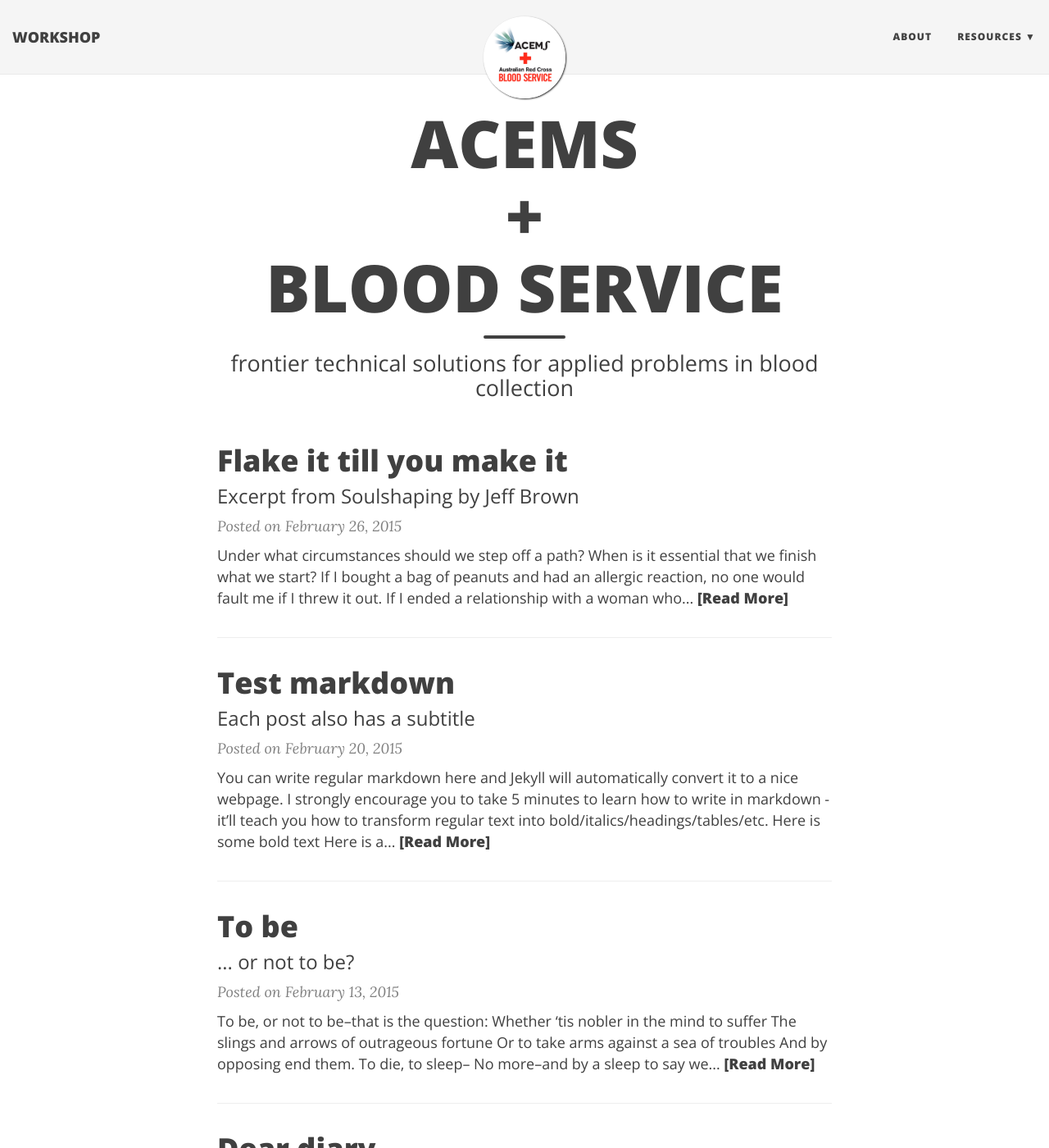
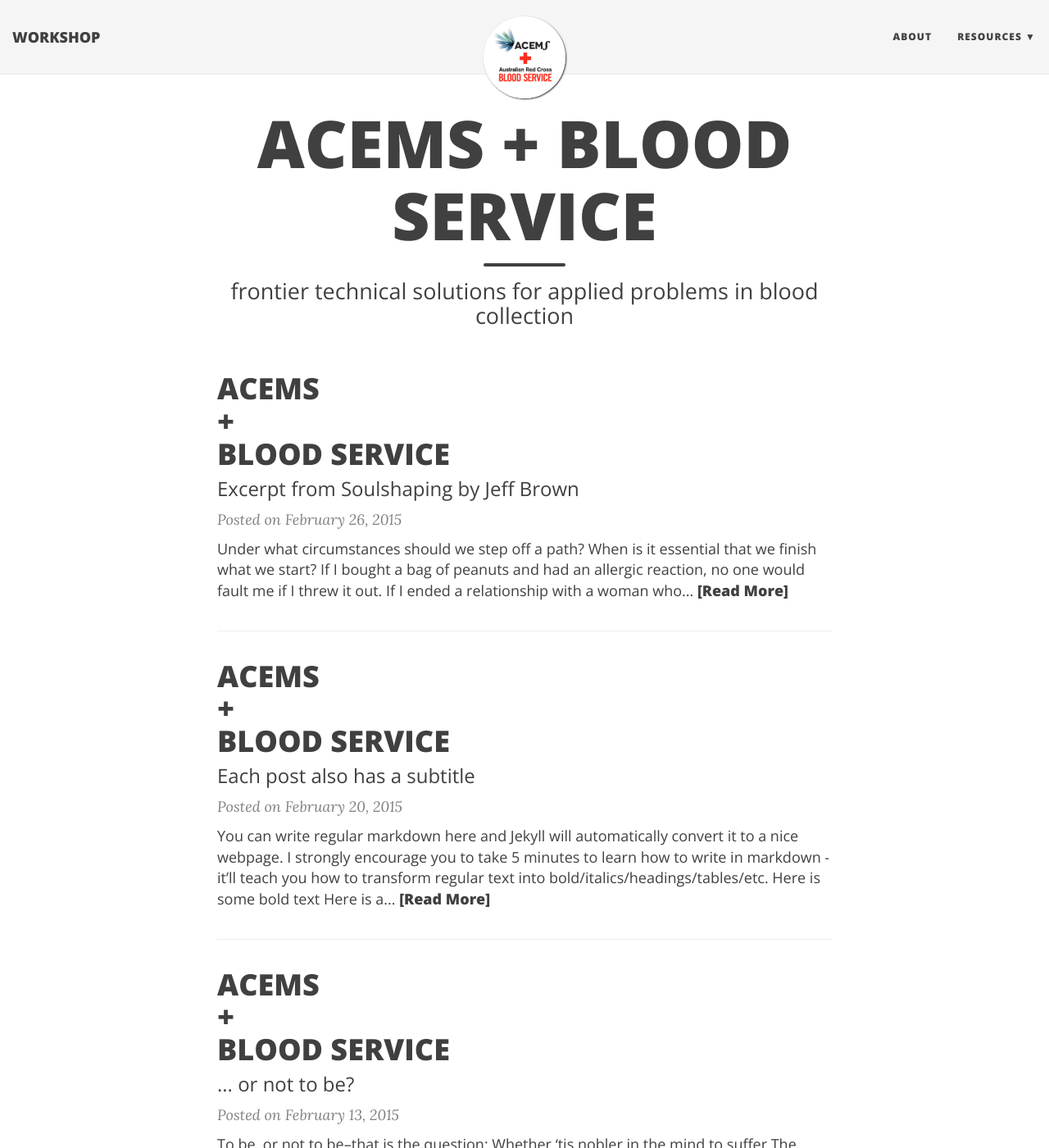
Before and after one commit to stephentwright/acems-bloodservice-workshop, a Jekyll site: the page built from index.html, in a window 1280 px wide and 1400 px high. Shown: the whole window at 82% size. Built offline with Jekyll 4.4.1, drawn with Linux system fonts in a browser that asks for light colours; nearby versions of some CDN libraries; the list of posts is cut into pages by our own code; some of the changed text lies outside the part shown.

Commit message:
finalising basic page

```diff
--- a/index.html
+++ b/index.html
@@ -1,6 +1,6 @@
 ---
 layout: page
-title: ACEMS <br /> + <br /> BLOOD SERVICE
+title: ACEMS + BLOOD SERVICE
 subtitle: frontier technical solutions for applied problems in blood collection
 ---
 
@@ -8,7 +8,7 @@
   {% for post in paginator.posts %}
   <article class="post-preview">
     <a href="{{ post.url | prepend: site.baseurl }}">
-	  <h2 class="post-title">{{ post.title }}</h2>
+	  <h2 class="post-title">ACEMS <br /> + <br /> BLOOD SERVICE</h2>
 
 	  {% if post.subtitle %}
 	  <h3 class="post-subtitle">
```
